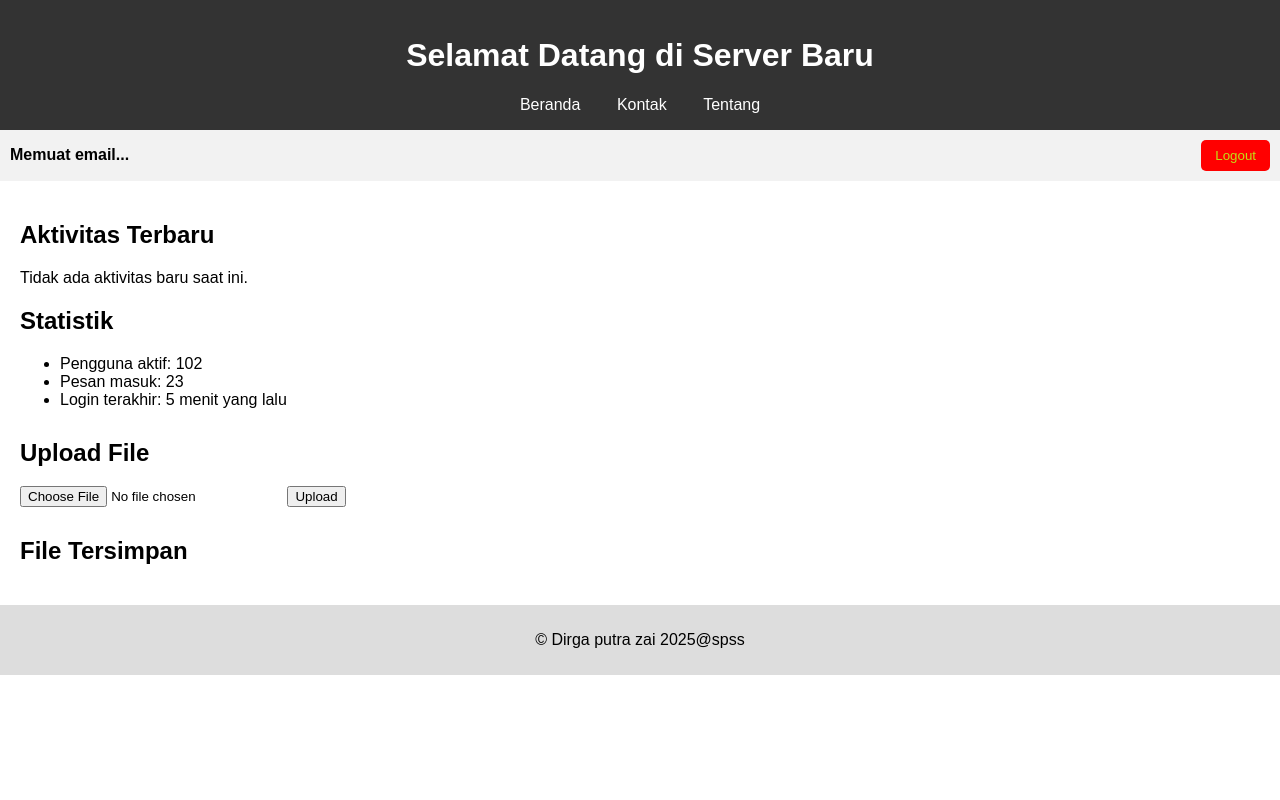
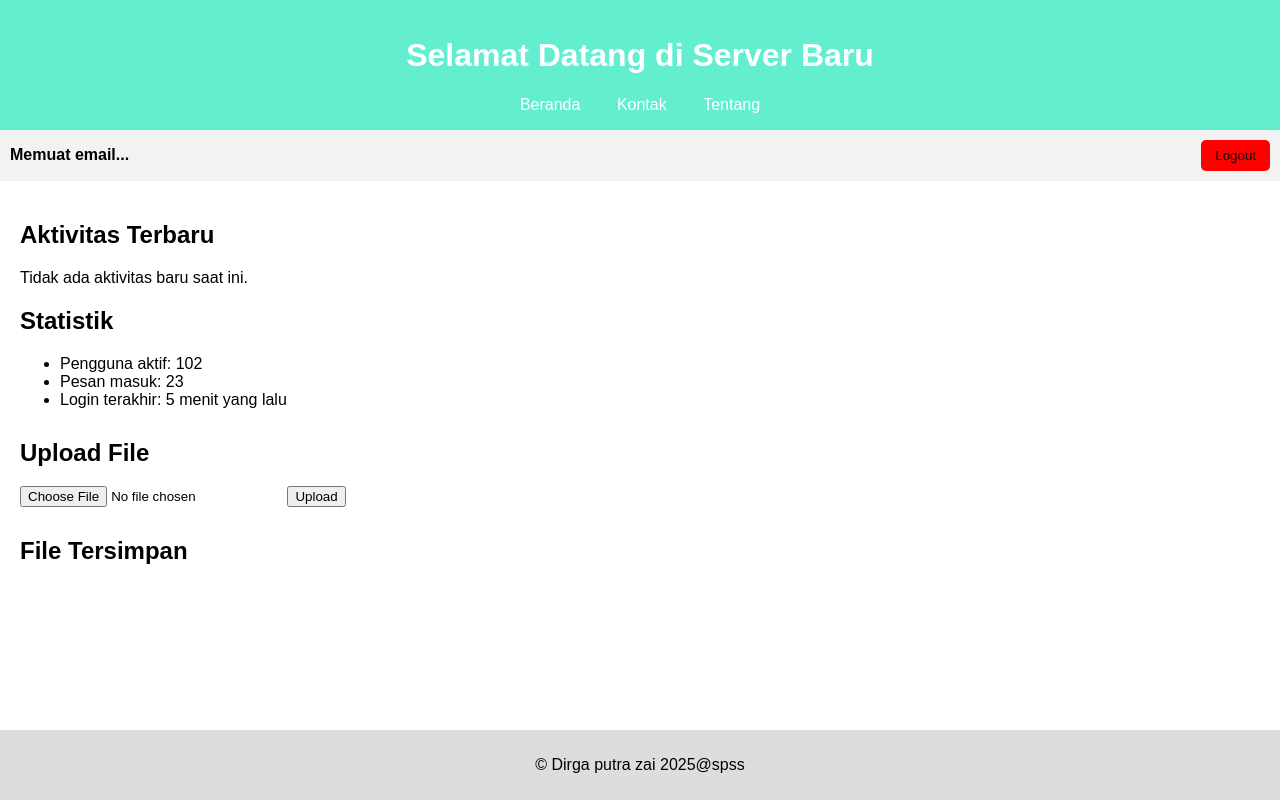
Before and after one commit to PERAK170895/PERAK170895, a website: page dashboard.html in a window 1280 px wide. Drawn offline with nearby package versions, Linux system fonts and the light colour scheme.

Commit message:
Pesan commit yang menjelaskan perubahan

```diff
--- a/styled.css
+++ b/styled.css
@@ -1,11 +1,27 @@
-body {
-  font-family: Arial, sans-serif;
+/* Layout dasar biar footer tetap di bawah */
+html, body {
+  height: 100%;
+  display: flex;
+  flex-direction: column;
   margin: 0;
   padding: 0;
+  font-family: Arial, sans-serif;
+}
+
+main {
+  flex: 1;
+  padding: 20px;
+}
+
+footer {
+  margin-top: auto;
+  text-align: center;
+  background-color: #dddddd;
+  padding: 10px;
 }
 
 header {
-  background-color: #333;
+  background-color: #63eed0;
   color: white;
   padding: 1em;
   text-align: center;
@@ -31,36 +47,27 @@ nav a {
 
 #logout-btn {
   background-color: red;
-  color: #c1df16;
+  color: #0a0a0a;
   border: none;
   padding: 8px 14px;
   border-radius: 5px;
   cursor: pointer;
 }
 
-main {
-  padding: 20px;
-}
-
-footer {
-  text-align: center;
-  background-color: #ddd;
-  padding: 10px;
-}
 .upload-section,
 .file-list {
-    margin-top: 30px;
+  margin-top: 30px;
 }
 
 input[type="file"] {
-    margin-right: 10px;
+  margin-right: 10px;
 }
 
 .file-list ul {
-    list-style-type: none;
-    padding: 0;
+  list-style-type: none;
+  padding: 0;
 }
 
 .file-list li {
-    margin: 5px 0;
+  margin: 5px 0;
 }
```
